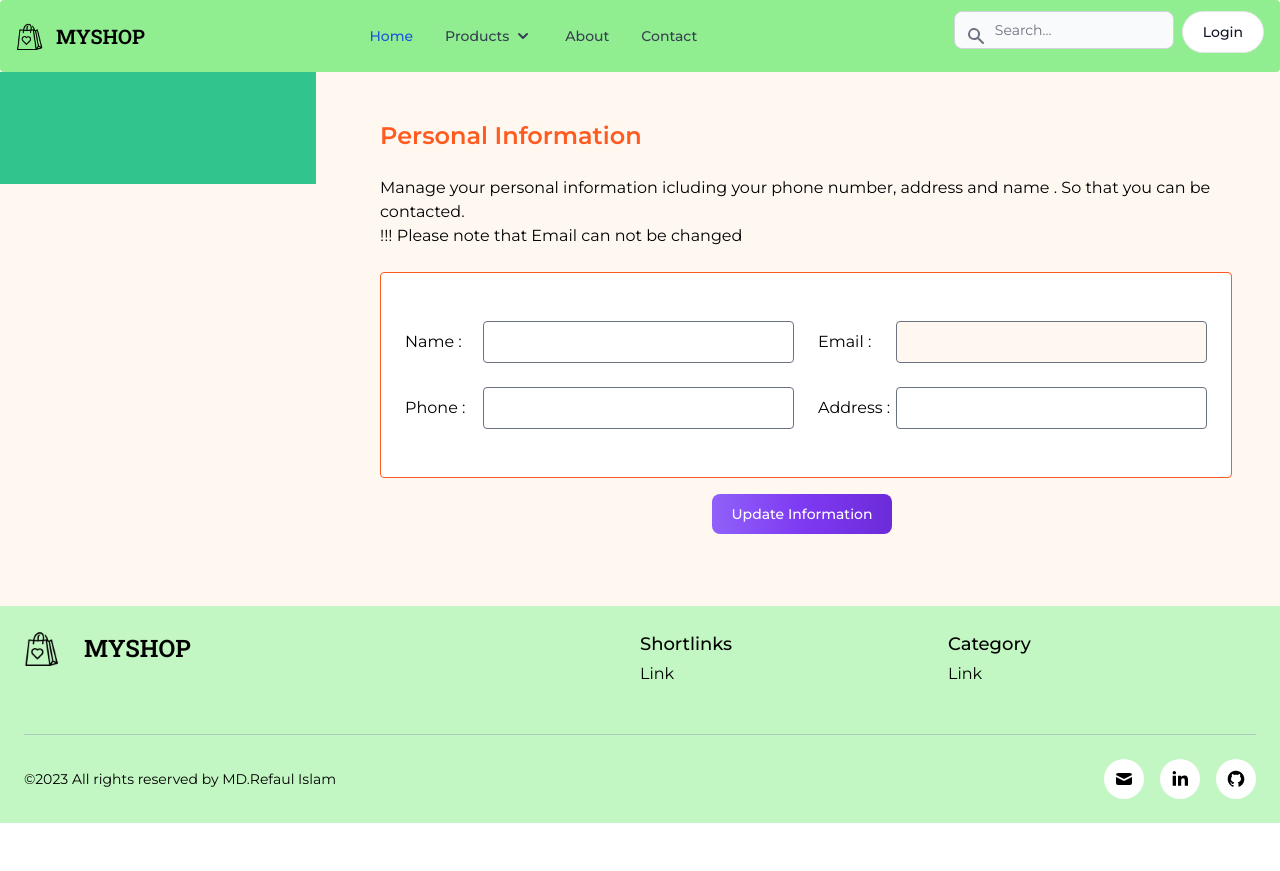
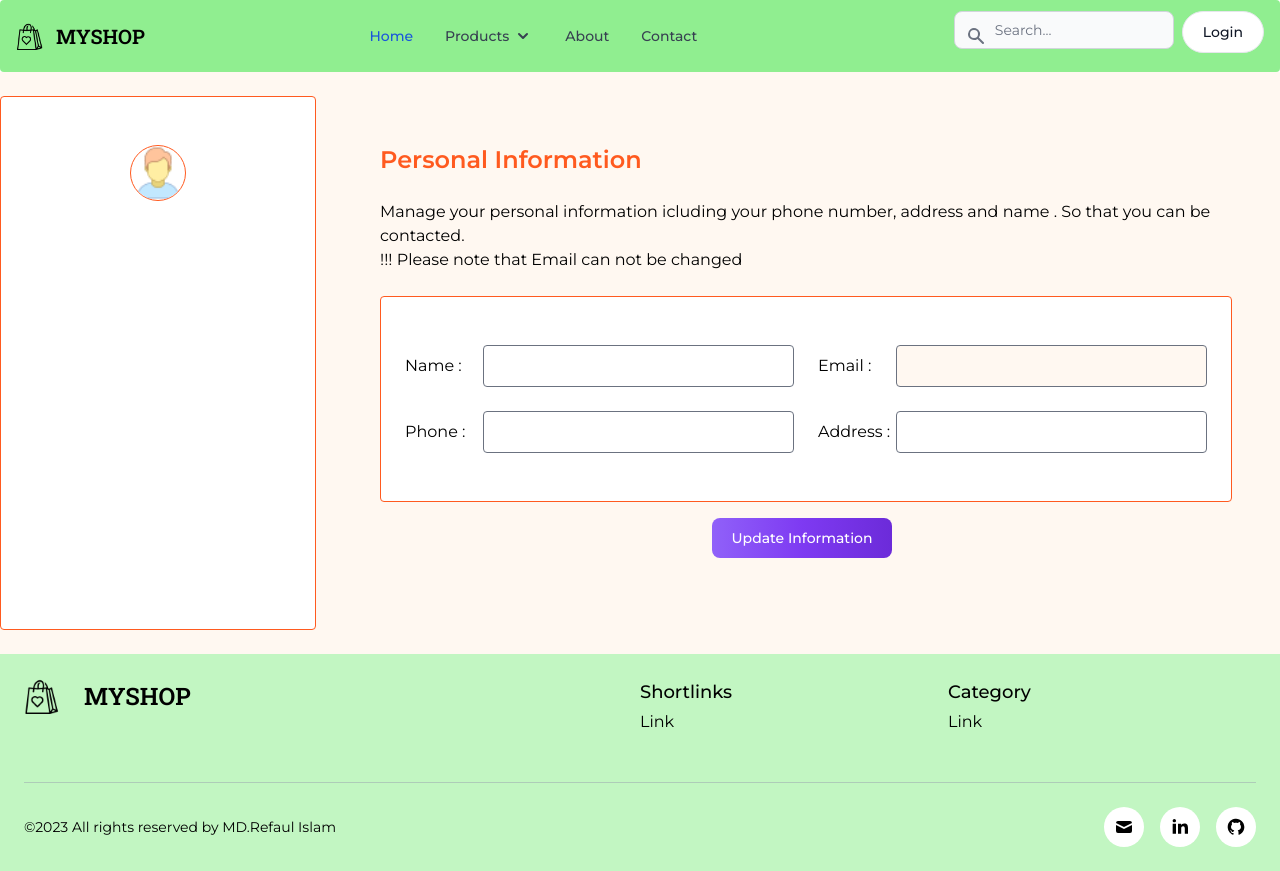
Before and after one commit to DevRefaul/ecommerce_website, a React (Create React App) app: page /profile in a window 1280 px wide. Before the commit the page ends 823 px from the top, so only its background shows below. Built offline with nearby package versions, Linux system fonts and the light colour scheme.

Commit message:
added user logo in profile page

```diff
--- a/src/Pages/Dashboard/Profile/Profile.jsx
+++ b/src/Pages/Dashboard/Profile/Profile.jsx
@@ -1,10 +1,22 @@
 import React from "react";
+import user from "../../../Assets/user.png";
 
 const Profile = () => {
   return (
     <section className=" bg-orange-50">
-      <div className="container mx-auto grid grid-cols-1 md:grid-cols-[1fr,2fr] xl:grid-cols-[1fr,3fr] gap-4">
-        <div className="bg-green-400 h-28"></div>
+      <div className="container mx-auto grid grid-cols-1 md:grid-cols-[1fr,2fr] xl:grid-cols-[1fr,3fr] gap-4 py-6">
+        {/* user logo and other staffs */}
+        <div className="p-12 bg-white border border-orange-500 rounded">
+          {/* user image */}
+          <div className="flex justify-center items-center">
+            <img
+              src={user}
+              alt="user logo"
+              className="rounded-full border border-orange-500 h-14 w-14"
+            />
+          </div>
+        </div>
+        {/* user personal information here */}
         <div className="p-12">
           <h4 className="text-2xl font-semibold text-orange-500 mb-4">
             Personal Information
```
Also changed, not shown: src/Assets/user.png (added).
